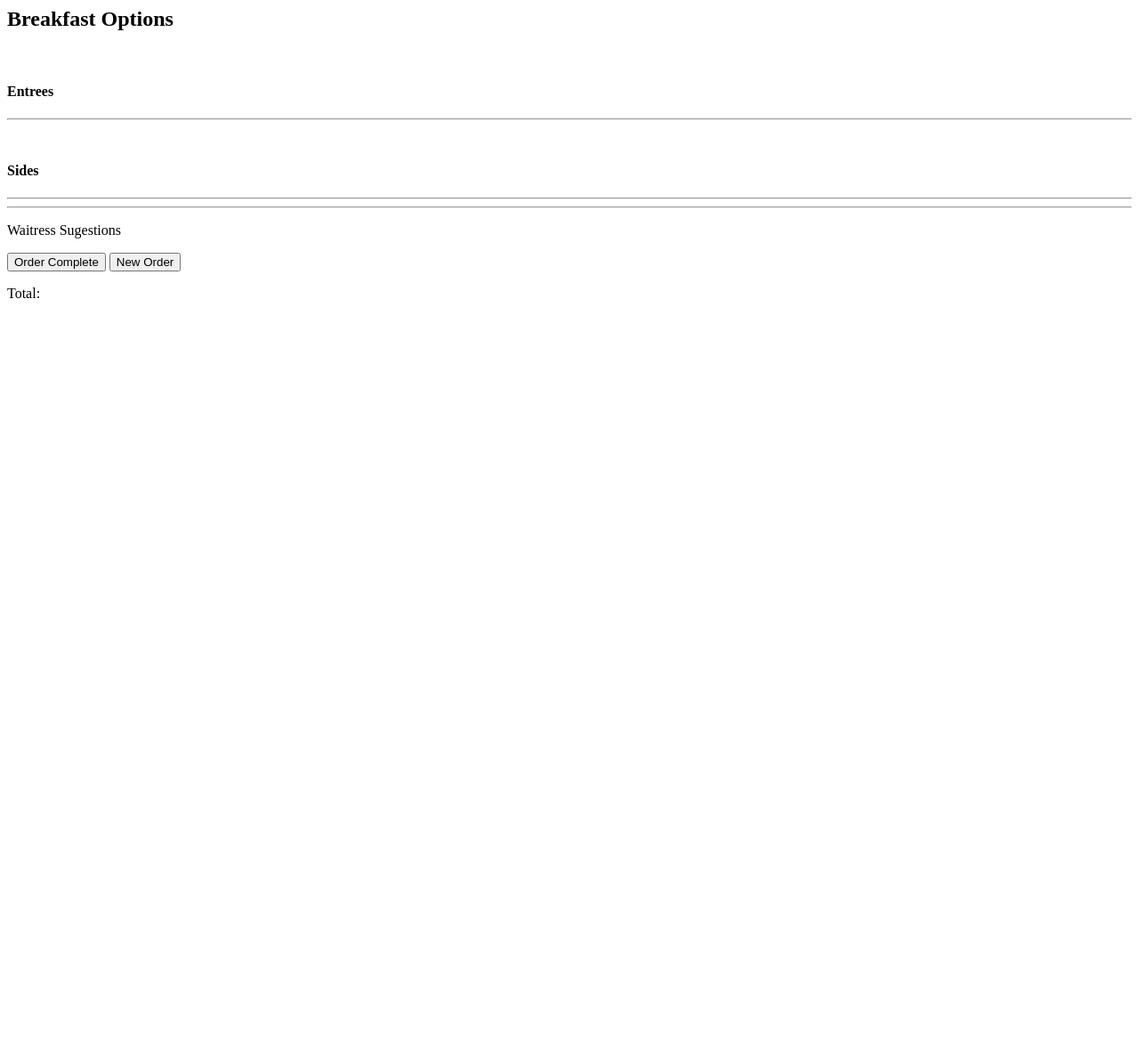
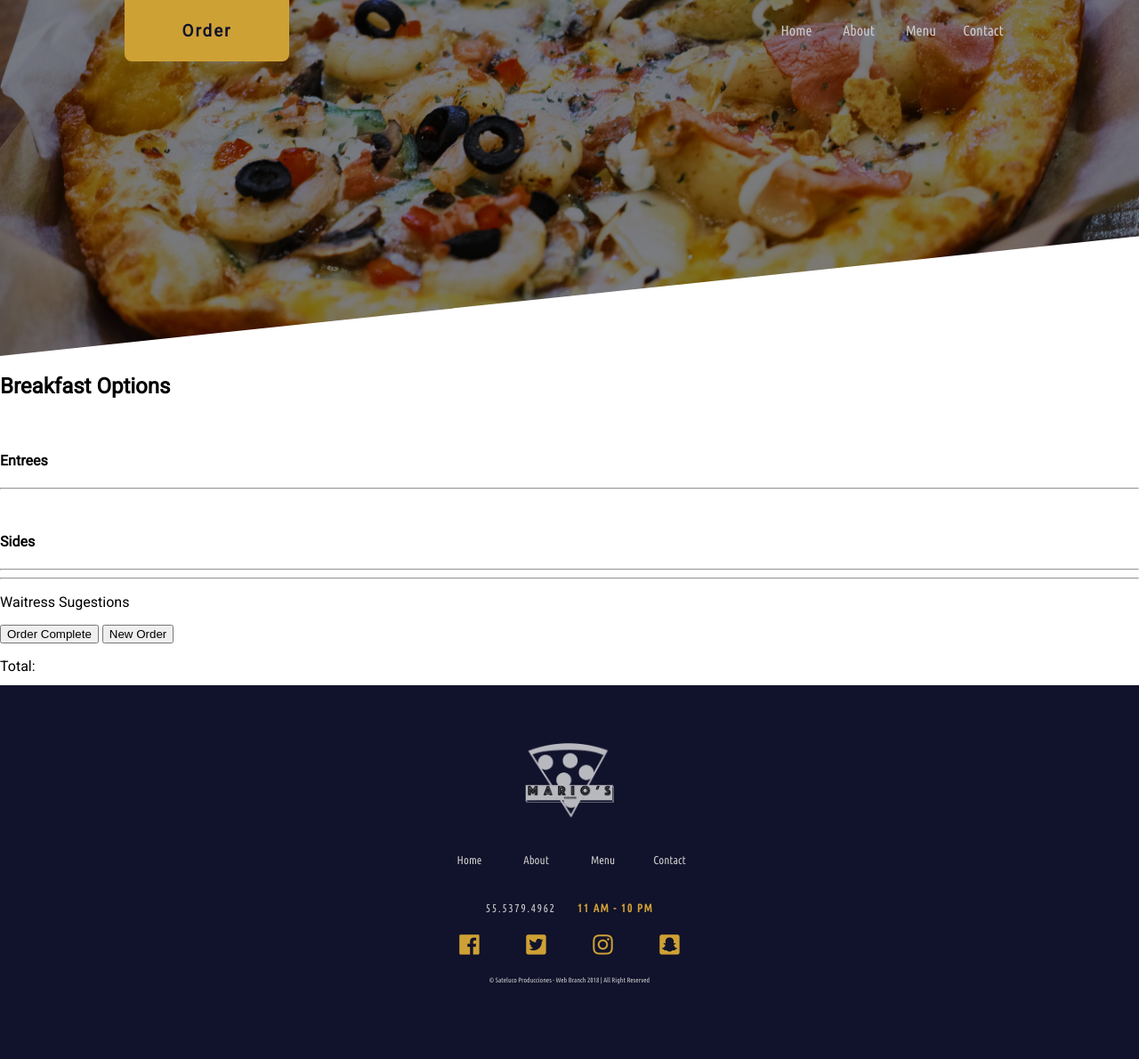
Before and after one commit to kaerim-cisneros/satelucoweb-html-ccs-js-marios_restaurate, a plain HTML site: page order.html in a window 1280 px wide. Shown: the whole page at 89% size. Before the commit the page ends 800 px from the top, so only its background shows below. Drawn offline with nearby package versions, Linux system fonts and the light colour scheme; a web font is replaced by a local one.

Commit message:
add footer and header

```diff
--- a/order.html
+++ b/order.html
@@ -1,11 +1,52 @@
+<!DOCTYPE html>
 <html>
 <head>
-      <meta charset="UTF-8">
-      <title>Bottega Dinner</title>
+    <meta charset="utf-8" />
+    <meta http-equiv="X-UA-Compatible" content="IE=edge">
+      <title>Order - Mario's Ristorante</title>
+      <meta name="viewport" content="width=device-width, initial-scale=1">
       <script src="https://cdn.jsdelivr.net/npm/lodash@4.17.4/lodash.min.js"></script>
+      <link href="https://fonts.googleapis.com/css?family=Roboto" rel="stylesheet">
+      <link href="https://fonts.googleapis.com/css?family=Ubuntu+Condensed" rel="stylesheet">
+      <link rel="stylesheet" href="https://use.fontawesome.com/releases/v5.2.0/css/all.css" integrity="sha384-hWVjflwFxL6sNzntih27bfxkr27PmbbK/iSvJ+a4+0owXq79v+lsFkW54bOGbiDQ" crossorigin="anonymous">
+      <link rel="stylesheet" type="text/css" media="screen" href="css/main.css" />
+      <link rel="stylesheet" type="text/css" media="screen" href="css/head-style.css" />
+      <link rel="stylesheet" type="text/css" media="screen" href="css/footer.css" />
+      <link rel="stylesheet" type="text/css" media="screen" href="css/pages-style.css" />
+      <link rel="stylesheet" type="text/css" media="screen" href="css/sqr-grid.css" />
+      <link rel="stylesheet" type="text/css" media="screen" href="css/helpers.css" />
+      <link rel="stylesheet" type="text/css" media="screen" href="css/mq.css" />
 </head>
 <body>
+    <div class="head-wp">
+        <div class="cover-bg" style="background-image: url('img/cover-about.jpg');">
 
+        </div>
+        <div class="skewed-cover-wp">
+            <div class="skewed-cont">
+                <div class="page-title">
+                    <h3>Order</h3>
+                </div>
+                <div class="main-nav">
+                        <div class="head-nav-link">
+                            <a href="index.html">Home</a>
+                        </div>
+                        <div class="head-nav-link">
+                            <a href="about.html">About</a>
+                        </div>
+                        <div class="head-nav-link">
+                            <a href="menu.html">Menu</a>
+                        </div>
+                        <div class="head-nav-link">
+                            <a href="contact.html">Contact</a>
+                        </div>
+                </div>
+            </div>
+        </div>
+
+    </div>
+
+    <!-- page content -->
         <h2>Breakfast Options</h2>
         <br>
         <h4>Entrees</h4>
@@ -22,6 +63,40 @@
         <p>Total:</p> <p id="total"></p>
 
 
+    <!-- footer  -->
+        <div class="footer">
+            <div class="ftr-content">
+                <div class="logo-ftr">
+                    <img src="img/logomarios.png" alt="Logo Mario's">
+                </div>
+                <div class="ftr-nav">
+                    <div class="footer-nav-link">
+                        <a href="index.html">Home</a>
+                    </div>
+                    <div class="footer-nav-link">
+                        <a href="about.html">About</a>
+                    </div>
+                    <div class="footer-nav-link">
+                        <a href="menu.html">Menu</a>
+                    </div>
+                    <div class="footer-nav-link">
+                        <a href="contact.html">Contact</a>
+                    </div>
+                </div>
+                <div class="ftr-phone-hours">
+                    55.5379.4962 <strong>11 AM - 10 PM</strong>
+                </div>
+                <div class="social-media">
+                    <a href="#"><i class="fab fa-facebook"></i></a>
+                    <a href="#"><i class="fab fa-twitter-square"></i></a>
+                    <a href="#"><i class="fab fa-instagram"></i></a>
+                    <a href="#"><i class="fab fa-snapchat-square"></i></a>
+                </div>
+                <div class="copy">
+                    &copy; Sateluco Producciones - Web Branch 2018 | All Right Reserved
+                </div>
+            </div>
+        </div>
 
 
     </body>
```
Lines whose indentation alone changed are shown as unchanged.
